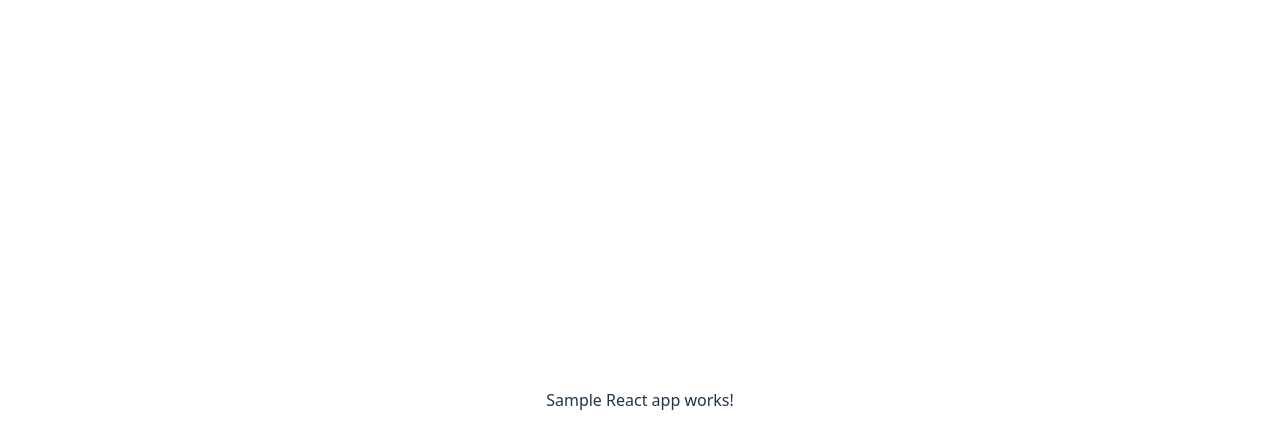
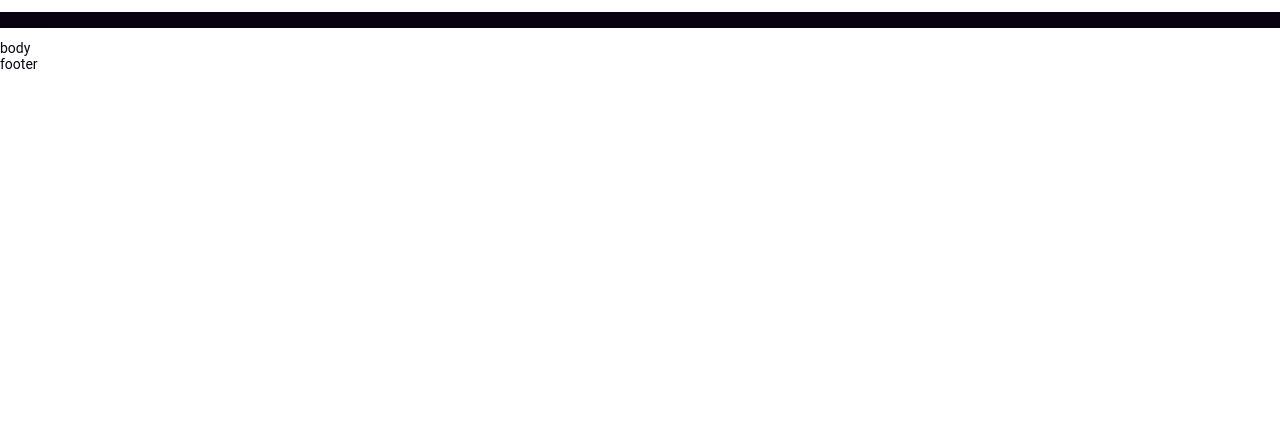
Before and after one commit to VYemalianova/react-sample, a React (Vite) app: page / in a window 1280 px wide. Shown: the top 448 px of the page. Built offline with nearby package versions, Linux system fonts and the light colour scheme.

Commit message:
add global styles

```diff
--- a/src/App.scss
+++ b/src/App.scss
@@ -1,6 +1,5 @@
-#root {
-  max-width: 1280px;
-  margin: 0 auto;
-  padding: 2rem;
-  text-align: center;
+.page-layout {
+  height: 100%;
+  display: flex;
+  flex-direction: column;
 }
--- a/src/App.tsx
+++ b/src/App.tsx
@@ -1,7 +1,13 @@
 import './App.scss';
 
 function App() {
-  return <div>Sample React app works!</div>;
+  return (
+    <div className="page-layout">
+      <div className="header mt-s mb-s pr-xl bg-black">header</div>
+      <div className="body">body</div>
+      <div className="footer">footer</div>
+    </div>
+  );
 }
 
 export default App;
--- a/src/index.css
+++ b/src/index.css
@@ -1,29 +1,19 @@
 :root {
-  font-family: system-ui, Avenir, Helvetica, Arial, sans-serif;
-  line-height: 1.5;
+  font-family: Roboto, 'Helvetica Neue', sans-serif;
+  font-size: 14px;
   font-weight: 400;
 
-  color-scheme: light dark;
-  color: rgba(255, 255, 255, 0.87);
-  background-color: #242424;
-
-  font-synthesis: none;
-  text-rendering: optimizeLegibility;
-  -webkit-font-smoothing: antialiased;
-  -moz-osx-font-smoothing: grayscale;
+  color: #08030e;
+  background-color: #ffffff;
 }
 
 body {
   margin: 0;
-  display: flex;
-  place-items: center;
+  padding: 0;
   min-width: 320px;
   min-height: 100vh;
 }
 
-@media (prefers-color-scheme: light) {
-  :root {
-    color: #213547;
-    background-color: #ffffff;
-  }
+* {
+  box-sizing: border-box;
 }
--- /dev/null
+++ b/src/styles/color-classes.scss
@@ -0,0 +1,27 @@
+@use './variables';
+
+.bg-black {
+  background-color: variables.$black;
+}
+.bg-white {
+  background-color: variables.$white;
+}
+.bg-gun-powder {
+  background-color: variables.$gun-powder;
+}
+.bg-purple-01 {
+  background-color: variables.$purple-01;
+}
+
+.color-black {
+  color: variables.$black;
+}
+.color-white {
+  color: variables.$white;
+}
+.color-gun-powder {
+  color: variables.$gun-powder;
+}
+.color-purple-01 {
+  color: variables.$purple-01;
+}
--- /dev/null
+++ b/src/styles/global.scss
@@ -0,0 +1,76 @@
+@use './spacing';
+@use './variables';
+
+.h1 {
+  font-size: 48px !important;
+  line-height: 58px !important;
+  margin: 0;
+}
+
+h2 {
+  font-size: 36px !important;
+  line-height: 48px !important;
+  margin: 0;
+}
+
+h3 {
+  font-size: 28px !important;
+  line-height: 33px !important;
+  margin: 0;
+}
+
+h4 {
+  font-size: 14px !important;
+  line-height: 20px !important;
+  font-weight: 700 !important;
+  margin: 0;
+}
+
+.uppercase-title {
+  letter-spacing: 1px;
+  text-transform: uppercase;
+  color: variables.$gun-powder;
+}
+
+.link {
+  color: variables.$purple-01;
+  font-size: 20px;
+  font-weight: 500;
+  cursor: pointer;
+}
+
+.gradient {
+  &--text {
+    font-weight: 700;
+    text-transform: uppercase;
+    background-image: linear-gradient(45deg, variables.$purple-01, variables.$brink-pink);
+    background-size: 100%;
+    background-repeat: repeat;
+    -webkit-background-clip: text;
+    -webkit-text-fill-color: transparent;
+    -moz-background-clip: text;
+    -moz-text-fill-color: transparent;
+  }
+
+  &--button {
+    background-image: linear-gradient(45deg, variables.$purple-01, variables.$brink-pink);
+  }
+
+  &--moonraker-remy {
+    background: linear-gradient(to right, variables.$moon-raker, variables.$remy);
+  }
+
+  &--selago-wisppink {
+    background: linear-gradient(to right, variables.$selago, variables.$wisp-pink);
+  }
+}
+
+.cursor-pointer {
+  cursor: pointer;
+}
+
+.vertical-divider {
+  height: 90px;
+  width: 2px;
+  background: linear-gradient(to bottom, #c19eed, #fcbfcf);
+}
--- /dev/null
+++ b/src/styles/spacing.scss
@@ -0,0 +1,45 @@
+// ----------------------------------------------
+// Spacing Helper
+// ----------------------------------------------
+// This SCSS helper generates utility classes for
+// margin and padding based on predefined sizes.
+//
+// Usage in HTML/JSX:
+//   <div class="mt-s pr-xl">...</div>
+//
+// Class naming convention:
+//   m{side abbreviation}-{size}
+//   p{side abbreviation}-{size}
+//
+// Examples:
+//   mt-s   => margin-top: 12px;
+//   pb-xl  => padding-bottom: 32px;
+//
+// Available sizes: xs, s, m, l, xl
+// Available sides: top (t), bottom (b), left (l), right (r)
+//
+// Note: This helper is included globally via global.scss
+// ----------------------------------------------
+
+@use 'sass:string';
+
+$spaceamounts: (
+  'xs': 8px,
+  's': 12px,
+  'm': 16px,
+  'l': 24px,
+  'xl': 32px,
+);
+$sides: (top, bottom, left, right);
+
+@each $name, $space in $spaceamounts {
+  @each $side in $sides {
+    .m#{string.slice($side, 0, 1)}-#{$name} {
+      margin-#{$side}: #{$space};
+    }
+
+    .p#{string.slice($side, 0, 1)}-#{$name} {
+      padding-#{$side}: #{$space};
+    }
+  }
+}
--- /dev/null
+++ b/src/styles/variables.scss
@@ -0,0 +1,9 @@
+$black: #08030e;
+$white: #ffffff;
+$gun-powder: #39353e;
+$purple-01: #630cd2;
+$moon-raker: #e8dbf8;
+$remy: #fee7ed;
+$selago: #f4edfc;
+$wisp-pink: #fef5f9;
+$brink-pink: #f95f86;
--- a/vite.config.ts
+++ b/vite.config.ts
@@ -4,4 +4,15 @@
 // https://vite.dev/config/
 export default defineConfig({
   plugins: [react()],
+  css: {
+    preprocessorOptions: {
+      scss: {
+        additionalData: `
+          @use "styles/variables.scss" as variables;
+          @use "styles/color-classes.scss" as colors;
+          @use "styles/global.scss" as *;
+        `,
+      },
+    },
+  },
 });
```
